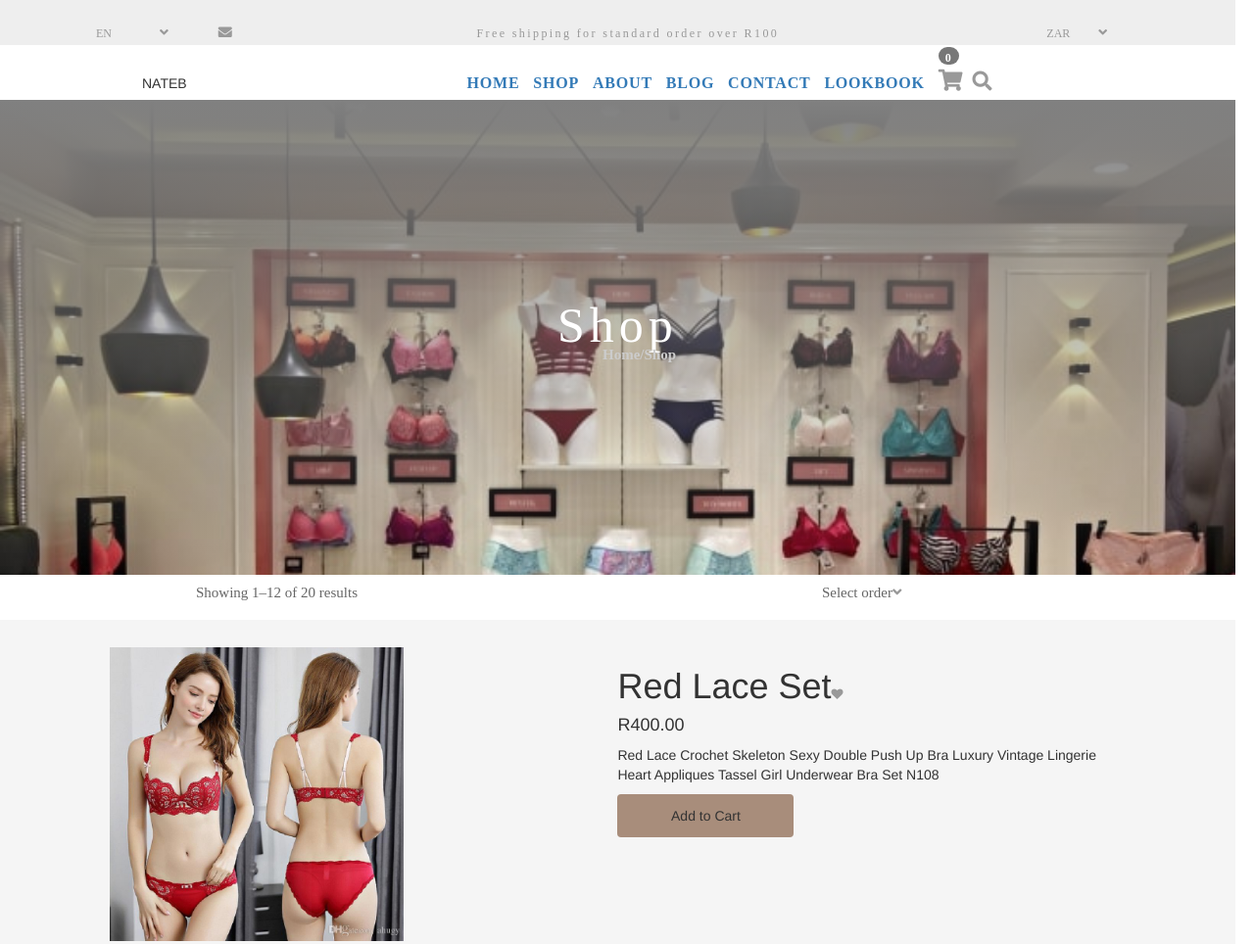
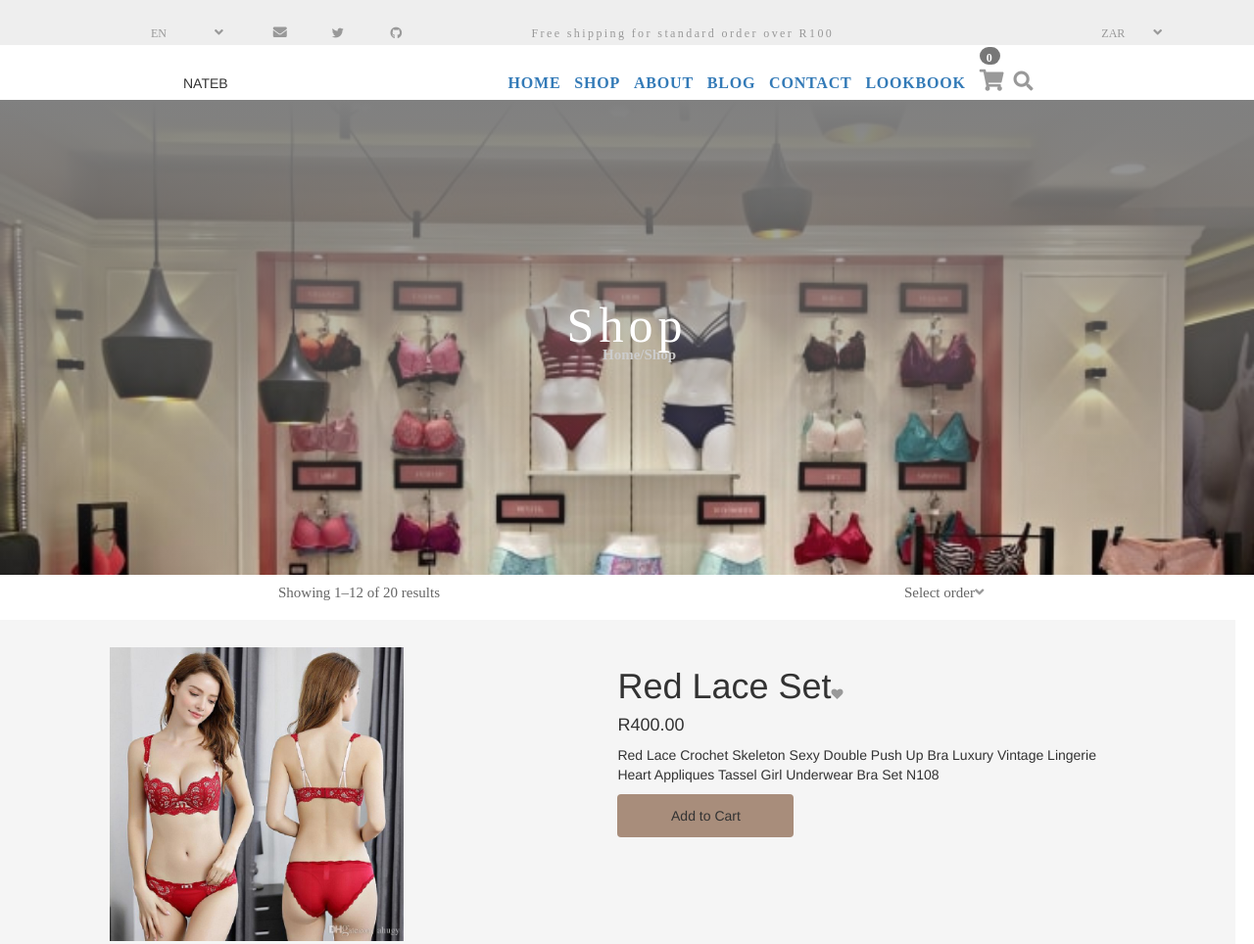
Before and after one commit to fhendricks2/fashion-shop, a plain HTML site: page shop.html in a window 1280 px wide. Shown: the top 964 px of the page at 98% size. Drawn offline with nearby package versions, Linux system fonts and the light colour scheme.

Commit message:
updated shop page

```diff
--- a/scss/main.scss
+++ b/scss/main.scss
@@ -1343,7 +1343,7 @@ form {
 // ========================================= SHOP PAGE ====================================================== //
 
 .shophead {
-    width: 90.063em;
+    width: 100%;
     height: 3.313em;
     background-color: #eeeeee;
 
@@ -1390,13 +1390,13 @@ form {
     }
 
     ul {
-       padding-left: 3.5em;
+       padding-left: 7.5em;
        margin: 0;
     }
 }
 
 .shopnavigation {
-    width: 76.063em;
+    width: 100%;
     height: 56px;
     background-color: $text;
 
@@ -1413,7 +1413,7 @@ form {
     }
 
     ul {
-        padding-left: 10em;
+        padding-left: 13em;
         margin: 0;
     }
 
@@ -1479,7 +1479,7 @@ form {
 
 
 .shopbanner {
-    width:  90.063em;
+    width:  100%;
     height: 485px;
     background: linear-gradient(to top, #ffffff00, #808080), url(../images/shop-page-min.jpg);
     background-size: cover;
@@ -1509,10 +1509,11 @@ form {
 }
 
 .shop-hero {
-    width: 90.063em;
+    width: 100%;
 
     ul {
         list-style-type: none;
+        margin-left: 6em;
     }
 
     li {
@@ -1670,7 +1671,7 @@ form {
 // Footer //
 .shopfooter {
     @include grid;
-    width: 90.063em;
+    width: 100%;
     height: 330px;
     background-color: #2d2827;
 }
@@ -1775,9 +1776,8 @@ form {
     }
 }
 
-.media {
-
-    margin-right: 0;
+.media2 {
+    margin-right: 4em !important;
     h1 {
         width: 91px;
         height: 13px;
@@ -1828,7 +1828,7 @@ form {
 }
 
 .shopfooter2 {
-    width: 90.063em;
+    width: 100%;
     height: 40px;
     background-color: $text;
 
--- a/shop.html
+++ b/shop.html
@@ -21,8 +21,8 @@
                 <li><h2 class="en2">EN</h2></li>
                 <li><i class="fa fa-angle-down" aria-hidden="true"></i></li>
                 <li><a href="mailto:f.rubymelody@gmail.com" title="Email" target="_blank"><i class="fa fa-envelope"></i></a></li>
-                <li><a href="https://twitter.com/anarubywilliams" title="Twitter" target="_blank"><i class="fa fa-twitter"></i></a></li>
-                <li><a href="https://github.com/fhendricks2" title="Github" target="_blank"><i class="fa fa-github"></i></a></li>
+                <li><a href="https://twitter.com/anarubywilliams" title="Twitter" target="_blank"><i class="fab fa-twitter"></i></a></li>
+                <li><a href="https://github.com/fhendricks2" title="Github" target="_blank"><i class="fab fa-github"></i></a></li>
                 <li><h1 class="txt2">Free shipping for standard order over R100</h1></li>
                 <li><h2 class="zar2">ZAR</h2></li>
                 <li><i class="fa fa-angle-down" aria-hidden="true"></i></li>
@@ -157,7 +157,7 @@
                 <li>Support</li>
             </ul>
         </div>
-        <div class="media">
+        <div class="media2">
             <h1>Instagram</h1>
             <ul class="top">
                 <li><img src="images/4142-700x700-min.jpg" alt=""></li>
```
Also changed, not shown: css/main.css, 1 other file.
